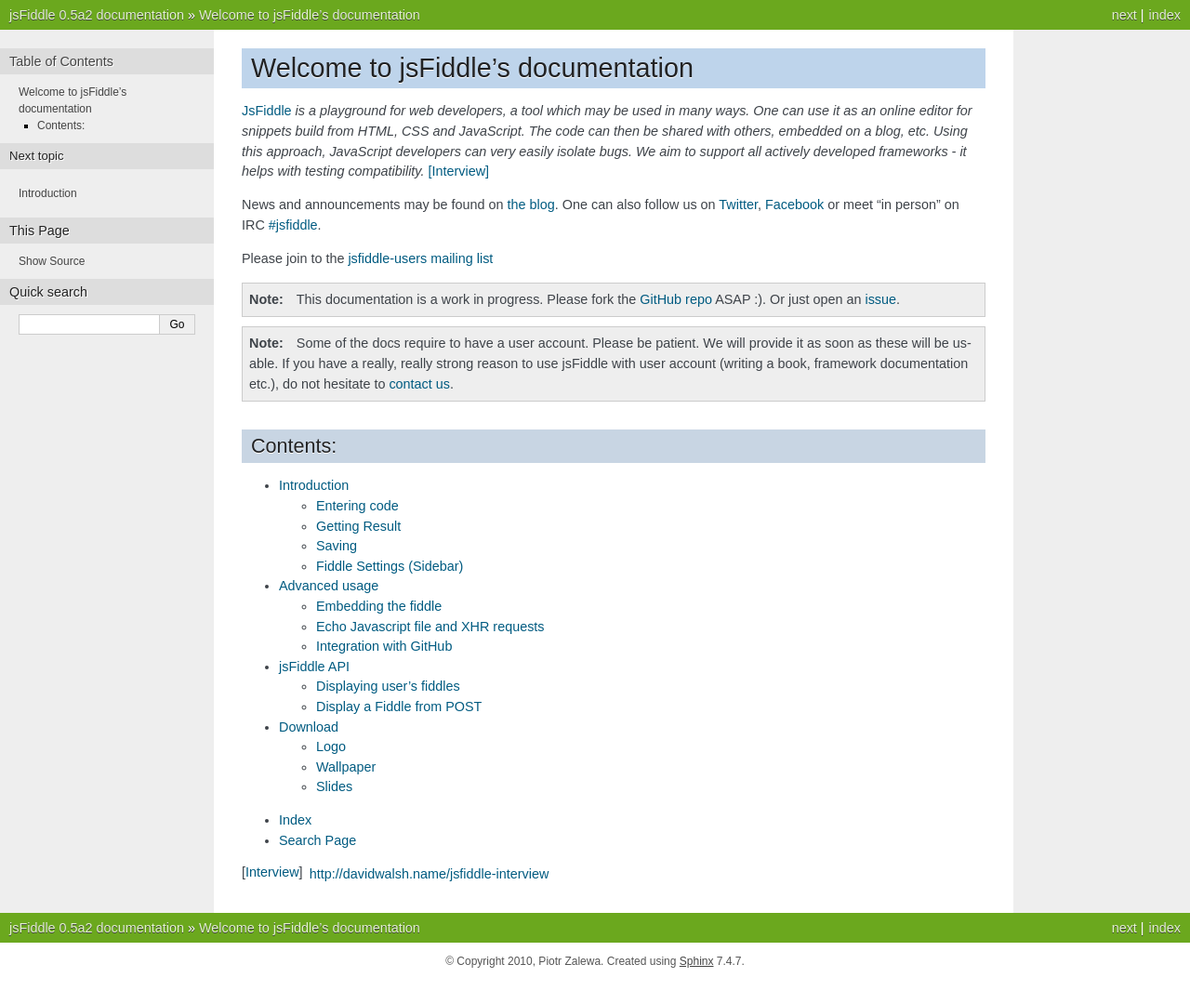
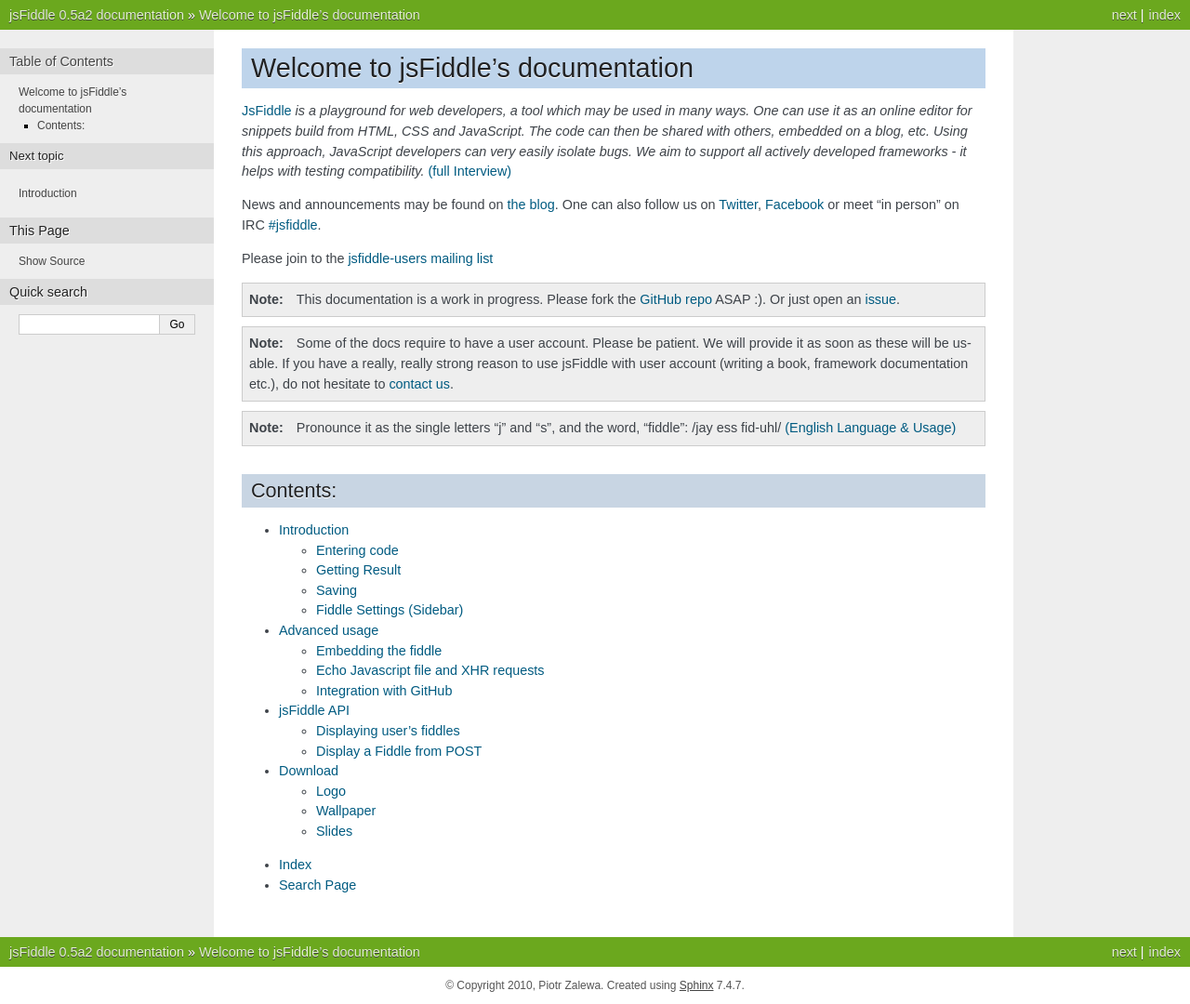
Before and after one commit to jsfiddle/jsfiddle-users, a Sphinx documentation site: the page built from docs/index.rst, in a window 1280 px wide. Shown: the whole page at 93% size. Built offline with Sphinx 7.4.7, drawn with Linux system fonts in a browser that asks for light colours; pages that are not in the unit, such as notebooks, are missing from menus; before the commit the page ends 1054 px from its top, so only the background shows below that.

Commit message:
pronounciation info

```diff
--- a/docs/index.rst
+++ b/docs/index.rst
@@ -11,7 +11,7 @@
 and JavaScript. The code can then be shared with others, embedded on a blog,
 etc. Using this approach, JavaScript developers can very easily isolate bugs.
 We aim to support all actively developed frameworks - it helps with testing
-compatibility.* [Interview]_
+compatibility.* `(full Interview) <http://davidwalsh.name/jsfiddle-interview>`_
 
 News and announcements may be found on `the blog <http://blog.jsfiddle.net/>`_. One can also follow us on
 `Twitter <http://twitter.com/js_fiddle>`_, `Facebook <http://www.facebook.com/pages/jsFiddle/183790024998>`_
@@ -24,12 +24,16 @@
    Please fork the `GitHub repo <http://github.com/jsfiddle/jsfiddle-docs-alpha>`_ ASAP :).
    Or just open an `issue <http://github.com/jsfiddle/jsfiddle-docs-alpha/issues>`_.
 
-
 .. note::
    Some of the docs require to have a user account. Please be patient. We will provide it
    as soon as these will be usable. If you have a really, really strong reason to use jsFiddle
    with user account (writing a book, framework documentation etc.), do not hesitate to `contact us
    <http://webdev.zalewa.info/contact/>`_.
+
+.. note::
+   Pronounce it as the single letters "j" and "s", and the word, "fiddle": /jay ess fid-uhl/
+   `(English Language & Usage) <http://english.stackexchange.com/questions/8688/pronunciation-of-jsfiddle>`_
+
 
 Contents:
 ---------
@@ -45,5 +49,3 @@
 
 * :ref:`genindex`
 * :ref:`search`
-
-.. [Interview] http://davidwalsh.name/jsfiddle-interview
```
